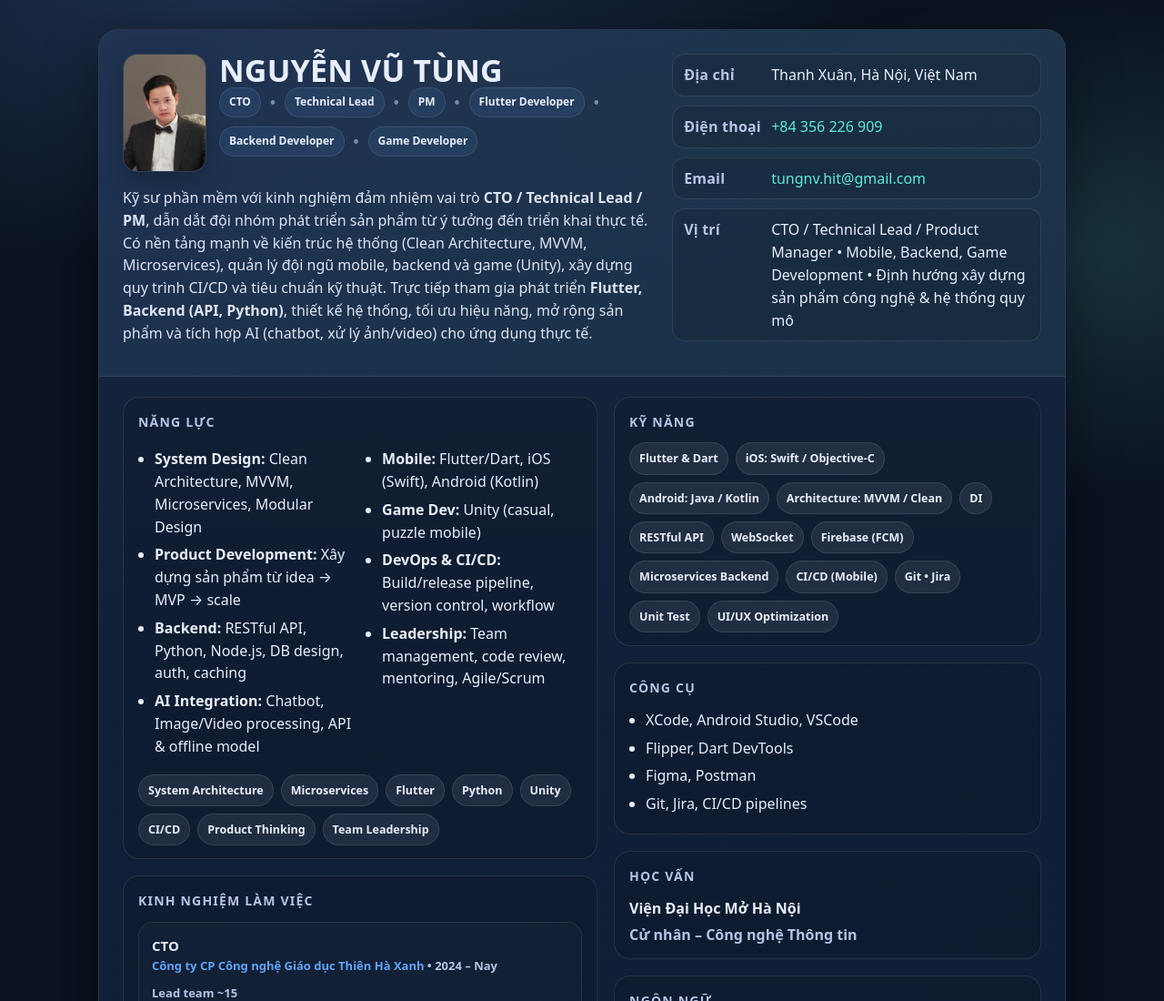
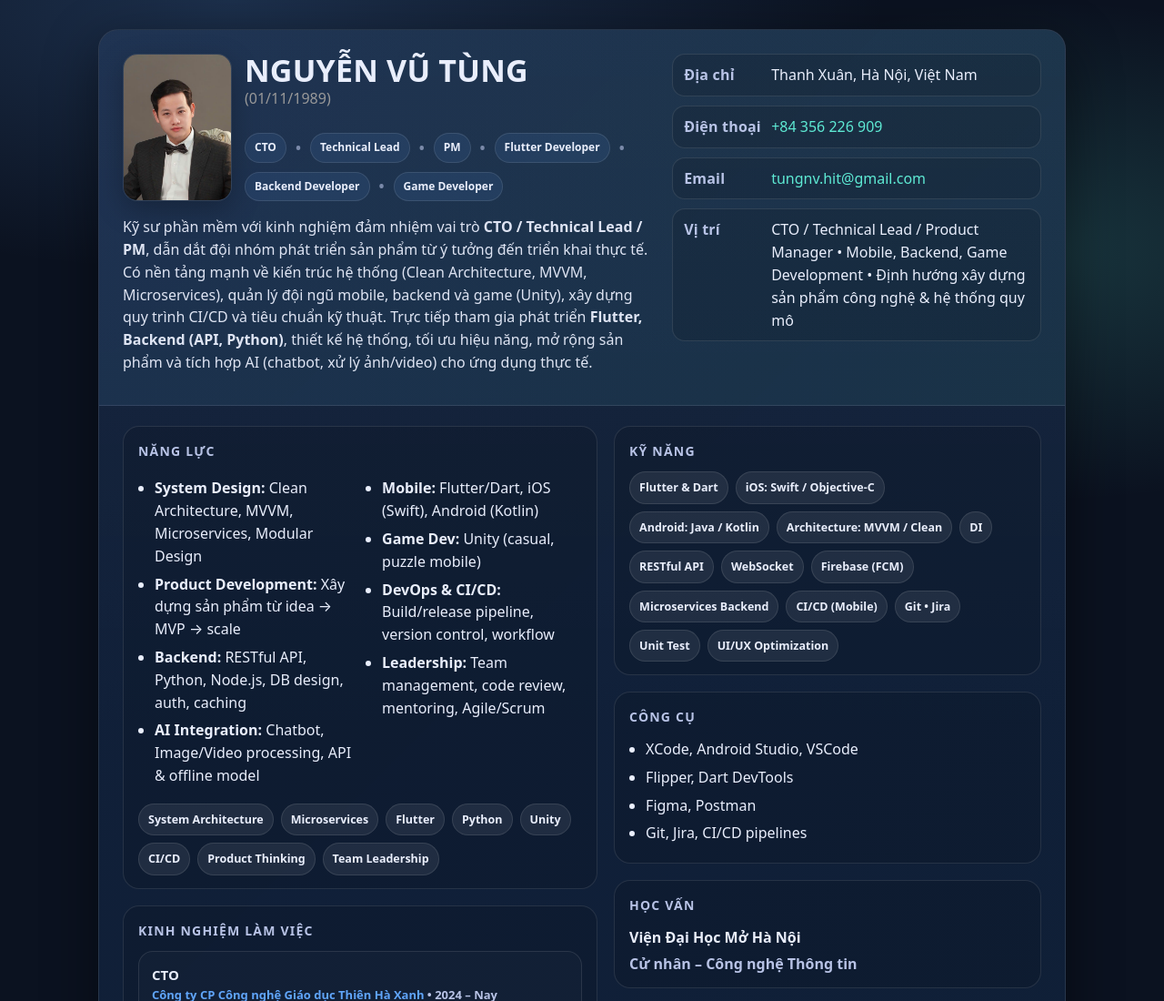
Before and after one commit to tungnv89-st/nguyen-vu-tung-cto, a plain HTML site: page index.html in a window 1280 px wide. Shown: the top 1100 px of the page at 91% size. Drawn offline with Linux system fonts and the light colour scheme.

Commit message:
Add birthday

```diff
--- a/index.html
+++ b/index.html
@@ -221,8 +221,8 @@
       align-items:flex-start;
     }
     .avatarBox{
-      width:92px;
-      flex:0 0 92px;
+      width:120px;
+      flex:0 0 120px;
       border-radius:16px;
       border:1px solid var(--line);
       background: rgba(0,0,0,.12);
@@ -231,7 +231,7 @@
     }
     .avatarBox img{
       width:100%;
-      height:128px;          /* dọc */
+      height:160px;          /* dọc */
       object-fit:cover;
       display:block;
     }
@@ -267,6 +267,8 @@
             </div>
             <div>
               <h1>NGUYỄN VŨ TÙNG</h1>
+              <div class="v" style="color: #999999;">(01/11/1989)</div>
+              <br/>
               <div class="role">
                 <span class="badge">CTO</span>
                 <span class="dot">•</span>
```
